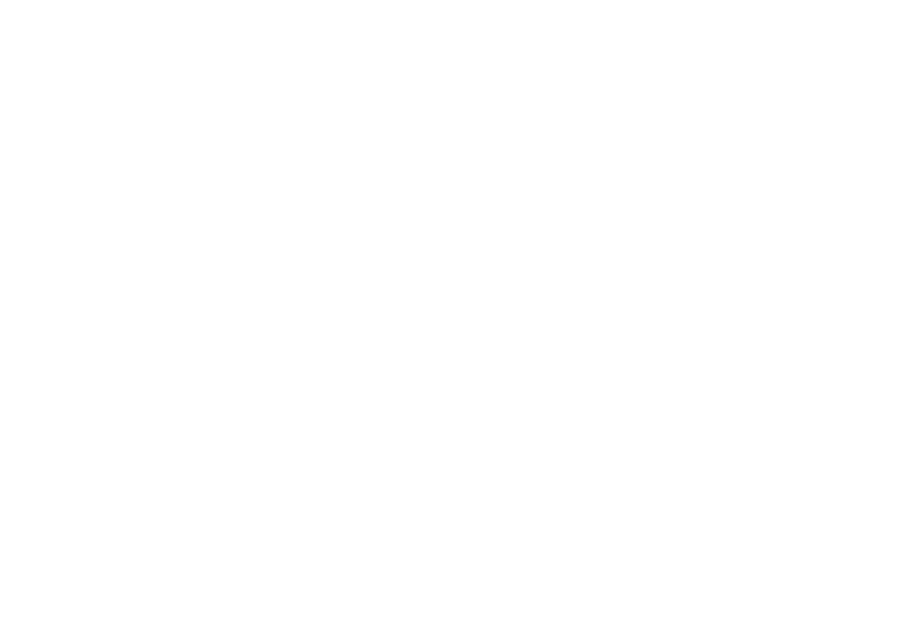
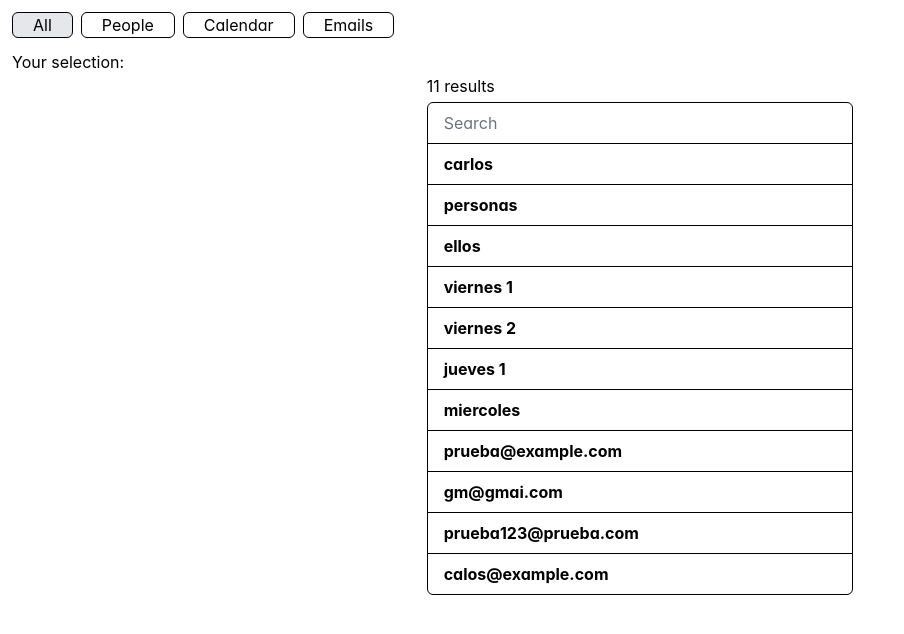
Before and after one commit to passerajose/js-react-tailwind-proyectitos, a React (Vite) app: page /search-box-filter in a window 1280 px wide. Before the commit this address had no page. Shown: the top 634 px of the page, without its empty margins (0-904 px from the left). Built offline with nearby package versions, Linux system fonts and the light colour scheme.

Commit message:
feat: implement search box filter interface app

```diff
--- a/src/app/router/AppRouter.jsx
+++ b/src/app/router/AppRouter.jsx
@@ -11,6 +11,7 @@
 import EmojiSelector from "../../features/emoji-selector/components/EmojiSelector.jsx";
 import Weather from "../../features/weather/components/Weather.jsx";
 import { BookProvider } from "../../features/book-library/hooks/BookContext.jsx";
+import SearchBoxFilter from "../../features/search-box-filter/components/SearchBoxFilter.jsx";
 
 function AppRouter() {
     // Para mensajes Toast
@@ -54,6 +55,7 @@
           path="/book-library/create"
           element={<BookLibraryCreate showMessage={showMessage} />}
         />
+        <Route path="/search-box-filter" element={<SearchBoxFilter showMessage={showMessage}/>}/>
       </Routes>
       </BookProvider>
     </BrowserRouter>
--- a/src/features/home/components/Navbar.jsx
+++ b/src/features/home/components/Navbar.jsx
@@ -3,6 +3,7 @@
 import { MdHome, MdOutlineEmojiEmotions } from "react-icons/md";
 import { FaBookBible, FaClock } from "react-icons/fa6";
 import { SiAccuweather } from "react-icons/si";
+import { RiSearchFill } from "react-icons/ri";
 
 const Navbar = () => {
   return (
@@ -27,6 +28,10 @@
         <FaBookBible size={19} />
         <Link to="/book-library">Book Library</Link>
       </div>
+      <div className="flex items-center gap-2">
+        <RiSearchFill size={22} />
+        <Link to="/search-box-filter">Search Box Filter</Link>
+      </div>
     </div>
   );
 };
--- /dev/null
+++ b/src/features/search-box-filter/components/SearchBoxFilter.jsx
@@ -0,0 +1,116 @@
+import React, { useEffect, useMemo, useRef, useState } from "react";
+
+const SearchBoxFilter = ({ showMessage }) => {
+  const [isSelected, setIsSelected] = useState("");
+  const [searchValue, setSearchValue] = useState("");
+  const [searchInput, setSearchInput] = useState("all");
+  const [activeId, setActiveId] = useState("button_all"); // para estado de botones, toggle o no para bg color
+
+  const results = {
+    // caramelos: ["chupetin", "chocolate", "chicle", "bonbon"],
+    people: ["carlos", "personas", "ellos"],
+    calendar: ["viernes 1", "viernes 2", "jueves 1", "miercoles"],
+    emails: [
+      "prueba@example.com",
+      "gm@gmai.com",
+      "prueba123@prueba.com",
+      "calos@example.com",
+    ],
+  };
+
+  // useEffect(() => {
+  //   console.log(searchValue);
+  //   console.log(filtered);
+  // }, [searchValue]);
+
+  useEffect(() => {
+    console.log("activeId:", activeId);
+  }, [activeId]);
+
+  const handleChange = (e) => {
+    setSearchValue(e.target.value);
+  };
+
+  const handleClick = (selection, button_id) => {
+    setSearchInput(selection);
+    setActiveId((prev) => (prev === button_id ? null : button_id)); // manejo de estado de botón, toggle o no para bg color
+  };
+
+  const filtered = useMemo(() => {
+    if (searchInput === "all" || searchInput === "") {
+      // console.log(Object.values(results).flat()); // sin flat, me daría un array de arrays de strings porque los values del diccionario son arrays de strings
+      return Object.values(results)
+        .flat()
+        .filter((i) => i.toLowerCase().includes(searchValue.toLowerCase())); // retornar todos los valores como tal del diccionario, tendré un array de strings nomas
+    } else {
+      return results[searchInput].filter((i) =>
+        i.toLowerCase().includes(searchValue.toLowerCase()),
+      );
+    }
+  }, [searchValue, searchInput]);
+
+  const handleSelect = (selection) => {
+    setIsSelected(selection);
+  };
+
+  return (
+    <div className="flex flex-col gap-0">
+      <nav className="flex flex-row p-3 gap-2">
+        <button
+          onClick={() => handleClick("all", "button_all")}
+          className={`px-5 border rounded-md cursor-pointer hover:bg-gray-200 ${activeId === "button_all" ? "bg-gray-200" : "bg-white"}`}
+        >
+          All
+        </button>
+        <button
+          onClick={() => handleClick("people", "button_people")}
+          className={`px-5 border rounded-md cursor-pointer hover:bg-gray-200 ${activeId === "button_people" ? "bg-gray-200" : "bg-white"}`}
+        >
+          People
+        </button>
+        <button
+          onClick={() => handleClick("calendar", "button_calendar")}
+          className={`px-5 border rounded-md cursor-pointer hover:bg-gray-200 ${activeId === "button_calendar" ? "bg-gray-200" : "bg-white"}`}
+        >
+          Calendar
+        </button>
+        <button
+          onClick={() => handleClick("emails", "button_emails")}
+          className={`px-5 border rounded-md cursor-pointer hover:bg-gray-200 ${activeId === "button_emails" ? "bg-gray-200" : "bg-white"}`}
+        >
+          Emails
+        </button>
+      </nav>
+      <div className="pl-3">
+        <p>Your selection: {isSelected}</p>
+      </div>
+      <div className="grid grid-cols-3">
+        <div></div>
+        <div className="flex flex-col gap-1">
+          <p>{filtered.length} results</p>
+          <div className="flex flex-col border rounded-md gap-0">
+            <input
+              type="text"
+              id="input"
+              className=" px-4 py-2"
+              placeholder="Search"
+              value={searchValue}
+              onChange={(e) => handleChange(e)}
+            />
+            {filtered.map((r, i) => (
+              <div
+                key={i}
+                className="py-2 px-4 border-t first:border-t-0 hover:bg-gray-200 cursor-pointer"
+                onClick={() => handleSelect(r)}
+              >
+                <span className="font-bold">{r}</span>
+              </div>
+            ))}
+          </div>
+        </div>
+      </div>
+    </div>
+  );
+};
+
+export default SearchBoxFilter;
```
